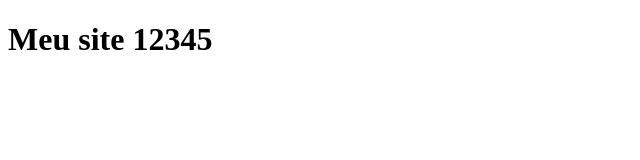
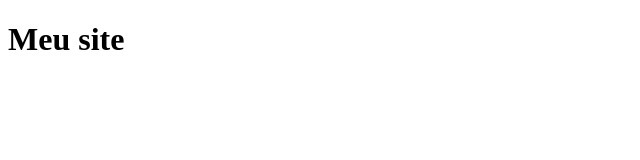
Before and after one commit to danilovcouto100/teste1, a plain HTML site: page index.html in a window 1280 px wide. Shown: the whole page, without its empty margins (0-640 px from the left). Drawn offline with Linux system fonts and the light colour scheme.

Commit message:
mudando o titulodo site

```diff
--- a/index.html
+++ b/index.html
@@ -6,6 +6,6 @@
     <title>Document</title>
 </head>
 <body>
-    <h1>Meu site 12345</h1>
+    <h1>Meu site</h1>
 </body>
 </html>
```
